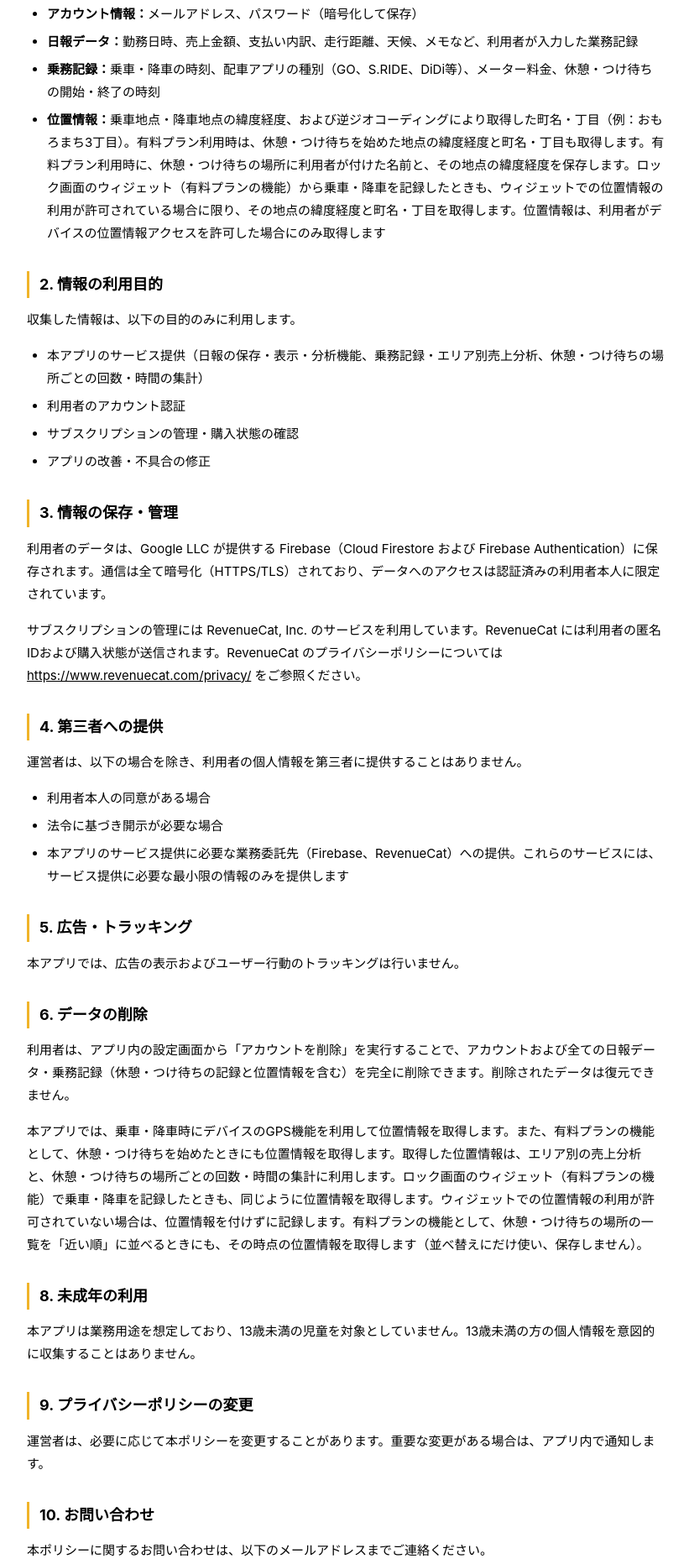
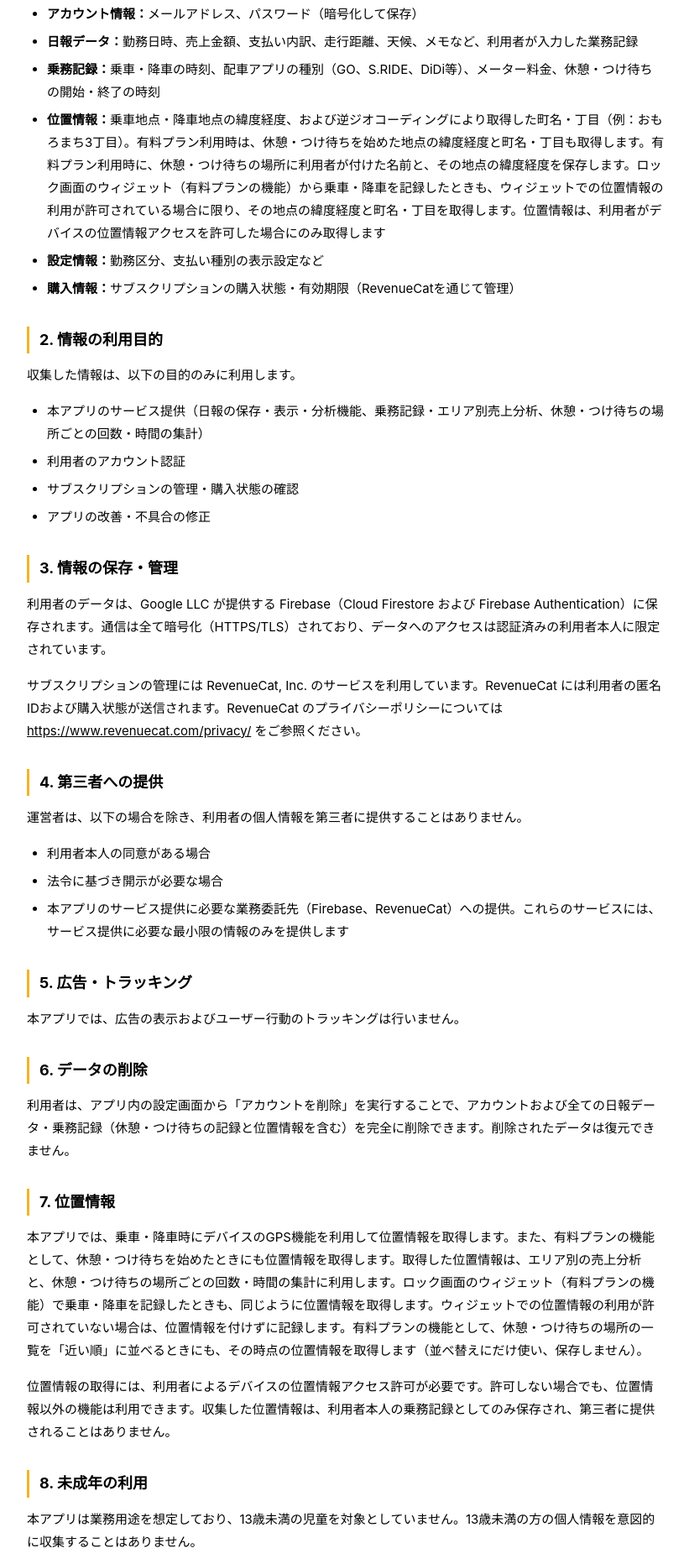
Before and after one commit to takulog-app/privacy, a plain HTML site: page index.html in a window 1280 px wide. Shown: the part 297-2160 px from the top of the page at 84% size, without its empty margins (228-1049 px from the left). Drawn offline with Linux system fonts and the light colour scheme.

Commit message:
Update privacy policy with location and settings info
Added sections for location information and settings in the privacy policy.

```diff
--- a/index.html
+++ b/index.html
@@ -74,6 +74,8 @@
   <li><strong>日報データ：</strong>勤務日時、売上金額、支払い内訳、走行距離、天候、メモなど、利用者が入力した業務記録</li>
   <li><strong>乗務記録：</strong>乗車・降車の時刻、配車アプリの種別（GO、S.RIDE、DiDi等）、メーター料金、休憩・つけ待ちの開始・終了の時刻</li>
   <li><strong>位置情報：</strong>乗車地点・降車地点の緯度経度、および逆ジオコーディングにより取得した町名・丁目（例：おもろまち3丁目）。有料プラン利用時は、休憩・つけ待ちを始めた地点の緯度経度と町名・丁目も取得します。有料プラン利用時に、休憩・つけ待ちの場所に利用者が付けた名前と、その地点の緯度経度を保存します。ロック画面のウィジェット（有料プランの機能）から乗車・降車を記録したときも、ウィジェットでの位置情報の利用が許可されている場合に限り、その地点の緯度経度と町名・丁目を取得します。位置情報は、利用者がデバイスの位置情報アクセスを許可した場合にのみ取得します</li>
+  <li><strong>設定情報：</strong>勤務区分、支払い種別の表示設定など</li>
+  <li><strong>購入情報：</strong>サブスクリプションの購入状態・有効期限（RevenueCatを通じて管理）</li>
 </ul>
 
 <h2>2. 情報の利用目的</h2>
@@ -103,9 +105,11 @@
 <h2>6. データの削除</h2>
 <p>利用者は、アプリ内の設定画面から「アカウントを削除」を実行することで、アカウントおよび全ての日報データ・乗務記録（休憩・つけ待ちの記録と位置情報を含む）を完全に削除できます。削除されたデータは復元できません。</p>
 
+<h2>7. 位置情報</h2>
 <p>本アプリでは、乗車・降車時にデバイスのGPS機能を利用して位置情報を取得します。また、有料プランの機能として、休憩・つけ待ちを始めたときにも位置情報を取得します。取得した位置情報は、エリア別の売上分析と、休憩・つけ待ちの場所ごとの回数・時間の集計に利用します。ロック画面のウィジェット（有料プランの機能）で乗車・降車を記録したときも、同じように位置情報を取得します。ウィジェットでの位置情報の利用が許可されていない場合は、位置情報を付けずに記録します。有料プランの機能として、休憩・つけ待ちの場所の一覧を「近い順」に並べるときにも、その時点の位置情報を取得します（並べ替えにだけ使い、保存しません）。</p>
+<p>位置情報の取得には、利用者によるデバイスの位置情報アクセス許可が必要です。許可しない場合でも、位置情報以外の機能は利用できます。収集した位置情報は、利用者本人の乗務記録としてのみ保存され、第三者に提供されることはありません。</p>
 
-<h2>8. 未成年の利用</h2>
+ <h2>8. 未成年の利用</h2>
 <p>本アプリは業務用途を想定しており、13歳未満の児童を対象としていません。13歳未満の方の個人情報を意図的に収集することはありません。</p>
 
 <h2>9. プライバシーポリシーの変更</h2>
```
